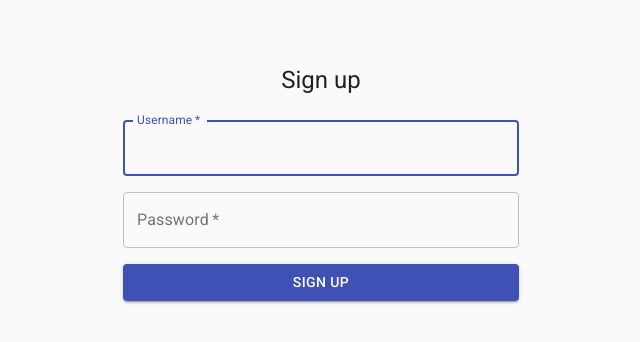
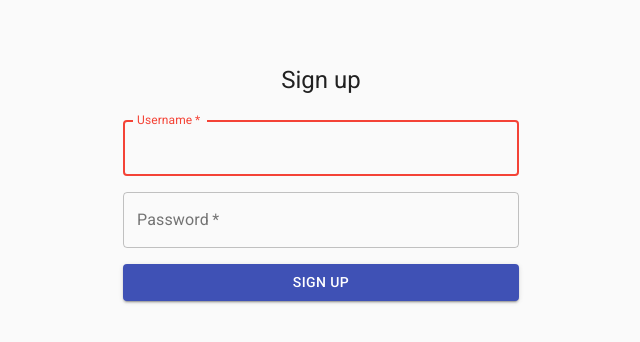
Before and after one commit to cgt/osiris, a React (Create React App) app in the folder frontend/: page / in a window 1280 px wide. Shown: the top 342 px of the page, without its empty margins (319-959 px from the left). Built offline with nearby package versions, Linux system fonts and the light colour scheme.

Commit message:
Show username field as invalid when empty

```diff
--- a/frontend/src/App.tsx
+++ b/frontend/src/App.tsx
@@ -47,6 +47,7 @@ export function SignUpForm(props: { onSignUp(data: SignUpParams): void; }) {
                         label="Username"
                         value={username}
                         onChange={event => setUsername(event.target.value)}
+                        error={username === ''}
                     />
                 </Grid>
                 <Grid item xs={12}>
```
Also changed, not shown: 1 other file (tests, documents, lock files or other folders).
